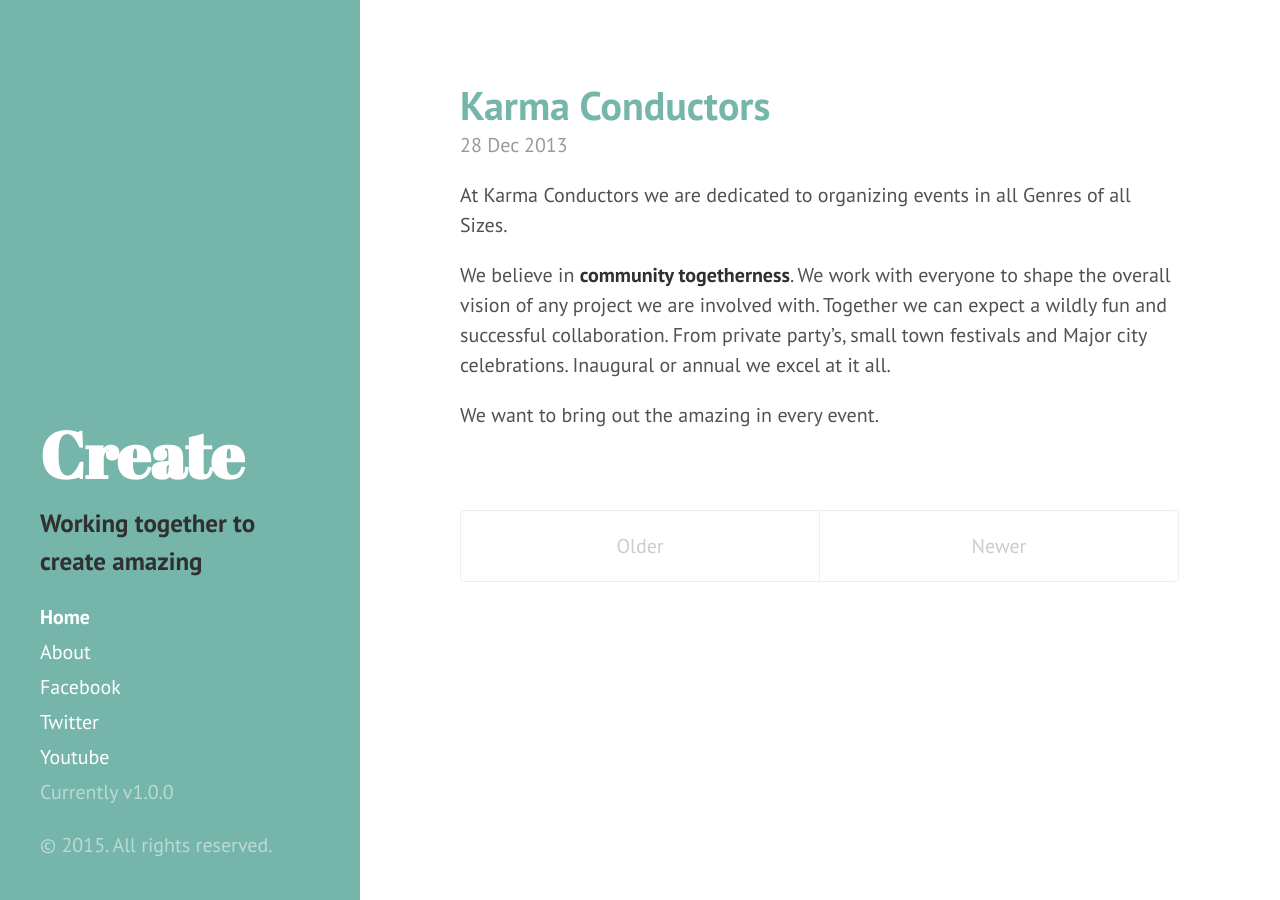
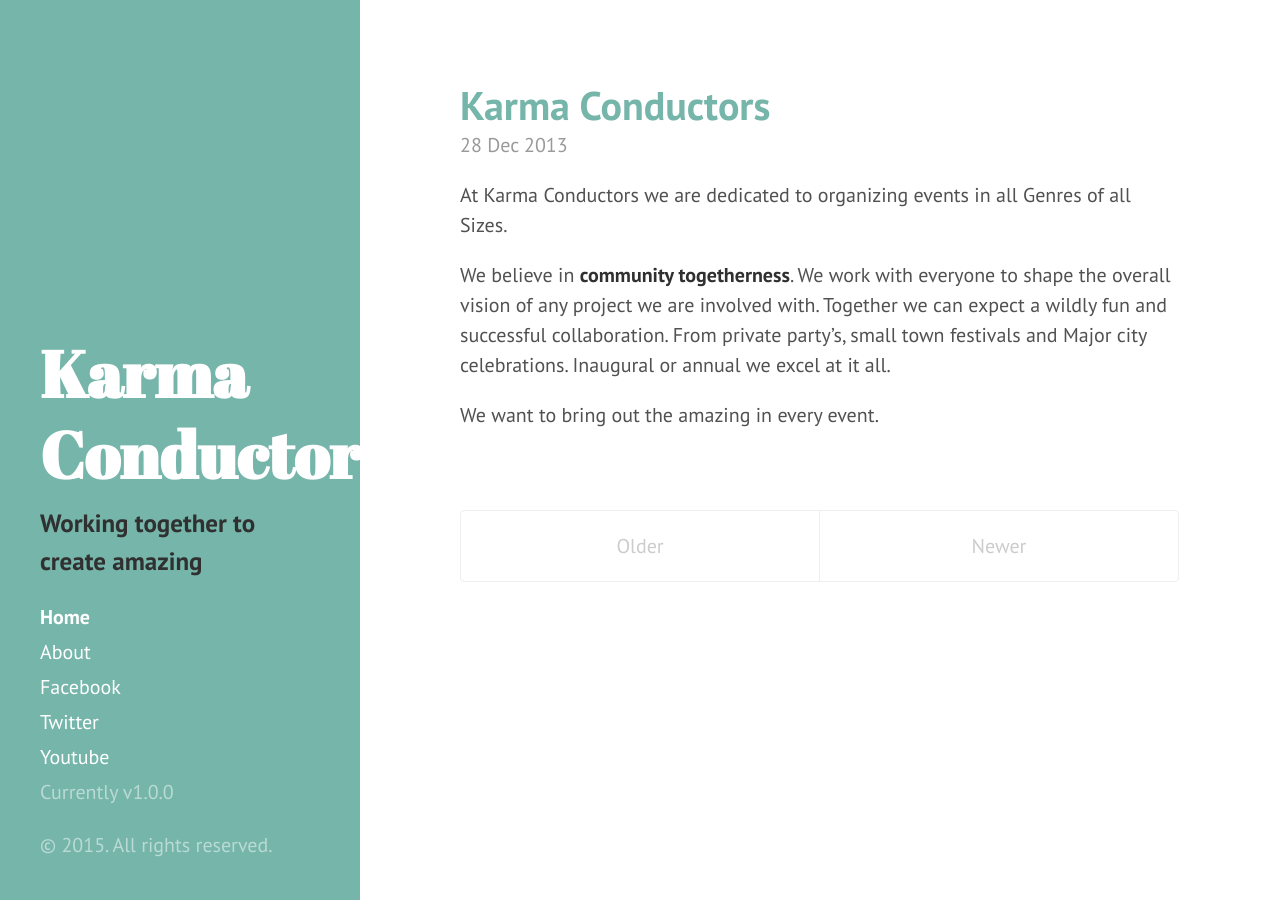
Before and after one commit to KarmaConductors/karmaconductors.github.io, a Jekyll site: the page built from index.html, in a window 1280 px wide. Built offline with Jekyll 4.4.1, drawn with Linux system fonts in a browser that asks for light colours; Markdown is read by kramdown in place of the engine named in the settings; the list of posts is cut into pages by our own code.

Commit message:
Modified title

```diff
--- a/_config.yml
+++ b/_config.yml
@@ -7,7 +7,7 @@ permalink:        pretty
 relative_permalinks: true
 
 # Setup
-title:            Create
+title:            'Karma Conductors'
 tagline:          'Working Together To Create Awesome'
 description:      '<strong>Working together to create amazing</strong>'
 url:              https://karmaconductors.github.io
```
